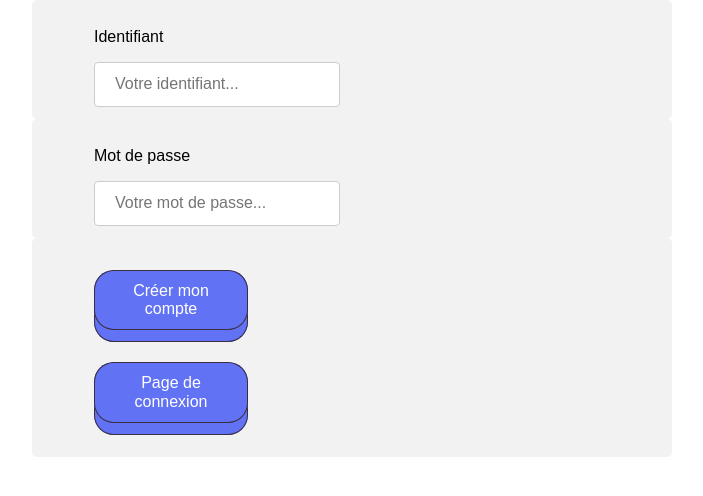
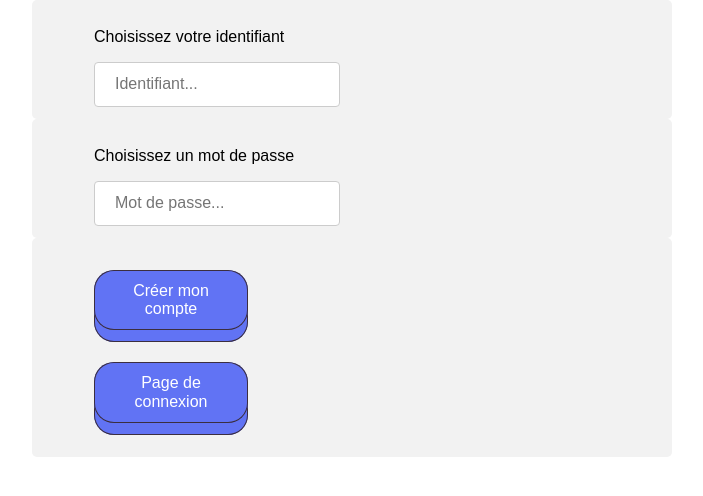
Before and after one commit to Eld0d0/204_immo, a PHP site: page /creation_compte.php in a window 1280 px wide. Shown: the top 496 px of the page, without its empty margins (288-991 px from the left). Run offline with PHP 8.4, Linux system fonts and the light colour scheme.

Commit message:
Différenciation des 2 forms

```diff
--- a/creation_compte.php
+++ b/creation_compte.php
@@ -38,14 +38,14 @@
   <div class="row">
     <div class="col">
       <div class="form-group">
-        <p class="text"> Identifiant</p>
-        <input type="text" class="form-control" placeholder="Votre identifiant..." name="identifiant" required>
+        <p class="text"> Choisissez votre identifiant </p>
+        <input type="text" class="form-control" placeholder="Identifiant..." name="identifiant" required>
       </div>
     </div>
     <div class="col">
       <div class="form-group">
-        <p class="text"> Mot de passe</p>
-        <input type="password" class="form-control" placeholder="Votre mot de passe..." name="motdepasse" required>
+        <p class="text"> Choisissez un mot de passe </p>
+        <input type="password" class="form-control" placeholder="Mot de passe..." name="motdepasse" required>
       </div>
     </div>
     <div class="col">
```
